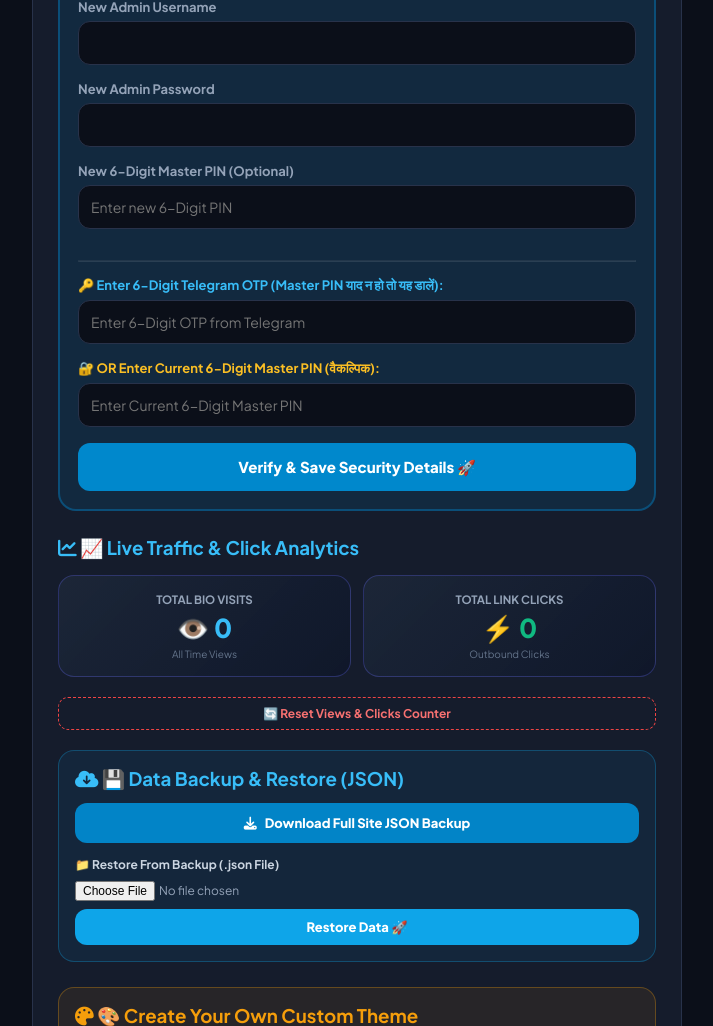
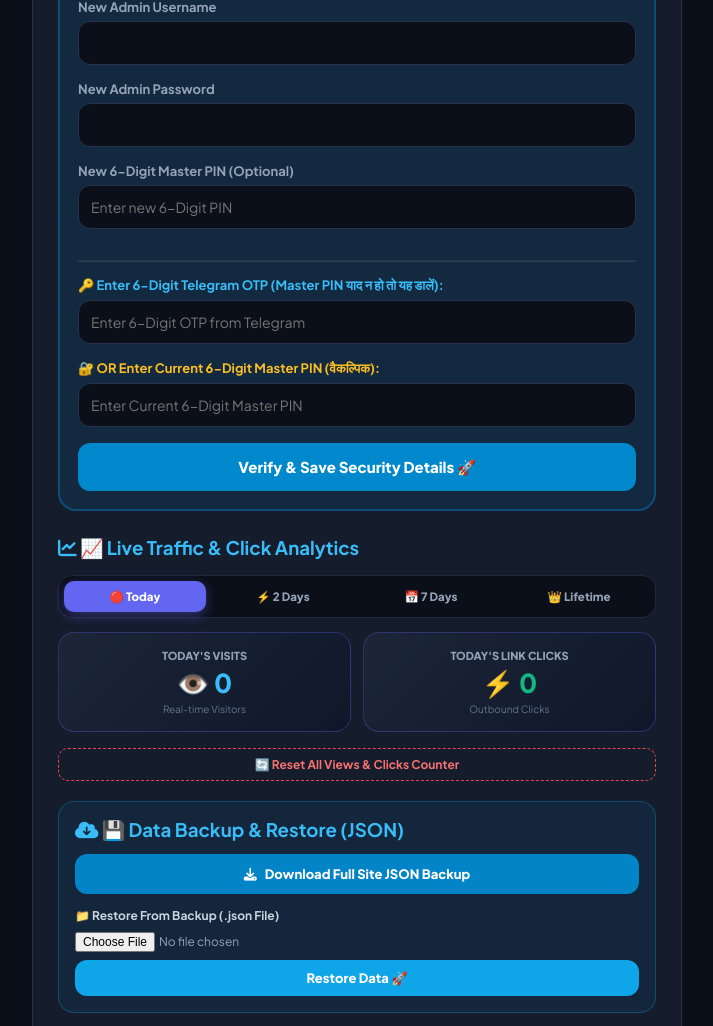
Before and after one commit to MDsahil4070/sahil-links, a Flask app: page /admin/dashboard in a window 1280 px wide. Shown: the part 324-1350 px from the top of the page, without its empty margins (283-996 px from the left). Run offline with Flask 3, Linux system fonts and the light colour scheme; the visitor is signed in with stand-in values (Sample User, id 1).

Commit message:
Added multi-timeframe analytics (Today, 2 Days, 7 Days, Lifetime) with permanent local logging

```diff
--- a/app.py
+++ b/app.py
@@ -5,6 +5,7 @@ import re
 import random
 import urllib.request
 import urllib.parse
+from datetime import datetime, timedelta
 from werkzeug.utils import secure_filename
 
 app = Flask(__name__)
@@ -41,6 +42,8 @@ def load_data():
             "tg_bot_token_2": "",
             "tg_chat_id_2": "",
             "total_views": 0,
+            "views_history": [],
+            "clicks_history": [],
             "title": "Sahil.com 590",
             "tagline": "@sahil.com590_",
             "bio": "🎬 Content Creator & Comedy Skits\n🔥 Connect with me on all official handles!",
@@ -125,11 +128,9 @@ def load_data():
     with open(DATA_FILE, "r", encoding="utf-8") as f:
         data = json.load(f)
         if "admin_pin" not in data: data["admin_pin"] = "590590"
-        if "tg_bot_token" not in data: data["tg_bot_token"] = ""
-        if "tg_chat_id" not in data: data["tg_chat_id"] = ""
-        if "tg_bot_token_2" not in data: data["tg_bot_token_2"] = ""
-        if "tg_chat_id_2" not in data: data["tg_chat_id_2"] = ""
-        if "total_views" not in data: data["total_views"] = 0
+        if "views_history" not in data: data["views_history"] = []
+        if "clicks_history" not in data: data["clicks_history"] = []
+        if "total_views" not in data: data["total_views"] = len(data.get("views_history", []))
         if "animation_style" not in data: data["animation_style"] = "anim-slide-up"
         if "custom_themes" not in data: data["custom_themes"] = []
         if "custom_css" not in data: data["custom_css"] = ""
@@ -138,6 +139,38 @@ def load_data():
 def save_data(data):
     with open(DATA_FILE, "w", encoding="utf-8") as f:
         json.dump(data, f, ensure_ascii=False, indent=4)
+
+def calculate_stats(history_list):
+    now = datetime.now()
+    today_str = now.strftime("%Y-%m-%d")
+    two_days_ago = now - timedelta(days=2)
+    seven_days_ago = now - timedelta(days=7)
+
+    today_count = 0
+    two_days_count = 0
+    seven_days_count = 0
+    lifetime_count = len(history_list)
+
+    for item in history_list:
+        try:
+            item_date = datetime.strptime(item.split("T")[0], "%Y-%m-%d")
+            item_full = datetime.strptime(item, "%Y-%m-%dT%H:%M:%S")
+
+            if item.startswith(today_str):
+                today_count += 1
+            if item_full >= two_days_ago:
+                two_days_count += 1
+            if item_full >= seven_days_ago:
+                seven_days_count += 1
+        except Exception:
+            pass
+
+    return {
+        "today": today_count,
+        "two_days": two_days_count,
+        "seven_days": seven_days_count,
+        "lifetime": lifetime_count
+    }
 
 def send_single_tg_message(token, chat_id, otp_code, bot_name="Telegram Bot"):
     if not token or not chat_id:
@@ -188,7 +221,10 @@ def send_telegram_otp(otp_code, data, bot_choice="auto"):
 @app.route("/")
 def home():
     data = load_data()
-    data["total_views"] = data.get("total_views", 0) + 1
+    now_iso = datetime.now().strftime("%Y-%m-%dT%H:%M:%S")
+    if "views_history" not in data: data["views_history"] = []
+    data["views_history"].append(now_iso)
+    data["total_views"] = len(data["views_history"])
     save_data(data)
 
     total_votes = sum(opt.get("votes", 0) for opt in data["poll"].get("options", []))
@@ -209,10 +245,15 @@ def vote(opt_idx):
 @app.route("/click/<int:index>")
 def track_click(index):
     data = load_data()
+    now_iso = datetime.now().strftime("%Y-%m-%dT%H:%M:%S")
+    if "clicks_history" not in data: data["clicks_history"] = []
+    data["clicks_history"].append(now_iso)
+
     if 0 <= index < len(data["links"]):
         data["links"][index]["clicks"] = data["links"][index].get("clicks", 0) + 1
         save_data(data)
         return redirect(data["links"][index]["url"])
+    save_data(data)
     return redirect(url_for("home"))
 
 @app.route("/send_message", methods=["POST"])
@@ -287,12 +328,20 @@ def admin_dashboard():
     data = load_data()
     msg_status = None
 
-    total_link_clicks = sum(l.get("clicks", 0) for l in data.get("links", []))
+    views_stats = calculate_stats(data.get("views_history", []))
+    clicks_stats = calculate_stats(data.get("clicks_history", []))
+
+    # Fallback to sum of link clicks if history is newly initialized
+    if clicks_stats["lifetime"] == 0:
+        total_l_clicks = sum(l.get("clicks", 0) for l in data.get("links", []))
+        clicks_stats["lifetime"] = total_l_clicks
+        clicks_stats["today"] = total_l_clicks
+        clicks_stats["two_days"] = total_l_clicks
+        clicks_stats["seven_days"] = total_l_clicks
 
     if request.method == "POST":
         action = request.form.get("action")
 
-        # ✏️ EDIT HANDLERS
         if action == "edit_link":
             idx = int(request.form.get("index"))
             if 0 <= idx < len(data["links"]):
@@ -312,7 +361,7 @@ def admin_dashboard():
                     "highlight": highlight
                 }
                 save_data(data)
-                msg_status = f"✅ लिंक '{name}' सफलतापूर्वक अपडेट हो गया!"
+                msg_status = f"✅ लिंक '{name}' अपडेट हो गया!"
 
         elif action == "edit_gear":
             idx = int(request.form.get("index"))
@@ -410,10 +459,14 @@ def admin_dashboard():
                         msg_status = "❌ अमान्य JSON फाइल!"
 
         elif action == "reset_analytics":
+            data["views_history"] = []
+            data["clicks_history"] = []
             data["total_views"] = 0
             for l in data.get("links", []):
                 l["clicks"] = 0
             save_data(data)
+            views_stats = calculate_stats([])
+            clicks_stats = calculate_stats([])
             msg_status = "✅ एनालिटिक्स डेटा रीसेट हो गया!"
 
         elif action == "create_custom_theme":
@@ -622,9 +675,9 @@ def admin_dashboard():
             data["messages"] = []
             save_data(data)
 
-        return render_template("admin.html", logged_in=True, data=data, total_link_clicks=total_link_clicks, msg_status=msg_status)
+        return render_template("admin.html", logged_in=True, data=data, views_stats=views_stats, clicks_stats=clicks_stats, msg_status=msg_status)
 
-    return render_template("admin.html", logged_in=True, data=data, total_link_clicks=total_link_clicks)
+    return render_template("admin.html", logged_in=True, data=data, views_stats=views_stats, clicks_stats=clicks_stats)
 
 @app.route("/logout")
 def logout():
--- a/templates/admin.html
+++ b/templates/admin.html
@@ -3,7 +3,7 @@
 <head>
     <meta charset="UTF-8">
     <meta name="viewport" content="width=device-width, initial-scale=1.0">
-    <title>Master Admin Control | Edit & Security</title>
+    <title>Master Admin Control | Traffic Analytics & Security</title>
     <link href="https://fonts.googleapis.com/css2?family=Plus+Jakarta+Sans:wght@400;600;700;800&display=swap" rel="stylesheet">
     <link rel="stylesheet" href="https://cdnjs.cloudflare.com/ajax/libs/font-awesome/6.5.1/css/all.min.css">
     <style>
@@ -15,10 +15,15 @@
         input[type="text"], input[type="password"], input[type="datetime-local"], textarea, select { width: 100%; padding: 12px; margin-bottom: 16px; background: #0b0f19; border: 1px solid #28324a; color: #fff; border-radius: 12px; font-size: 14px; }
         .file-box { background: #1e293b; border: 2px dashed #6366f1; padding: 14px; border-radius: 12px; margin-bottom: 16px; text-align: center; }
 
-        .analytics-grid { display: grid; grid-template-columns: repeat(2, 1fr); gap: 12px; margin-bottom: 20px; }
+        /* 📊 TIME FILTER TABS */
+        .time-tabs { display: flex; gap: 6px; background: #0b0f19; padding: 5px; border-radius: 14px; margin-bottom: 14px; border: 1px solid #1e293b; }
+        .time-tab-btn { flex: 1; padding: 8px 4px; background: transparent; border: none; color: #94a3b8; font-size: 11.5px; font-weight: 800; border-radius: 10px; cursor: pointer; transition: 0.2s; text-align: center; }
+        .time-tab-btn.active { background: #6366f1; color: #fff; box-shadow: 0 4px 12px rgba(99, 102, 241, 0.4); }
+
+        .analytics-grid { display: grid; grid-template-columns: repeat(2, 1fr); gap: 12px; margin-bottom: 16px; }
         .stat-card { background: linear-gradient(135deg, rgba(30, 41, 59, 0.8), rgba(15, 23, 42, 0.9)); border: 1px solid rgba(99, 102, 241, 0.3); padding: 16px; border-radius: 16px; text-align: center; }
         .stat-number { font-size: 26px; font-weight: 900; color: #38bdf8; margin: 4px 0; }
-        .stat-label { font-size: 11.5px; font-weight: 700; color: #94a3b8; text-transform: uppercase; }
+        .stat-label { font-size: 11px; font-weight: 800; color: #94a3b8; text-transform: uppercase; }
 
         .btn-backup { display: flex; align-items: center; justify-content: center; gap: 8px; padding: 12px; background: #0284c7; color: #fff; font-weight: 800; border-radius: 12px; text-decoration: none; font-size: 13px; text-align: center; }
 
@@ -159,25 +164,33 @@
                 </form>
             </div>
 
-            <!-- 📈 REAL-TIME TRAFFIC & ANALYTICS -->
+            <!-- 📈 ADVANCED TRAFFIC & CLICK ANALYTICS (TODAY / 2 DAYS / 7 DAYS / LIFETIME) -->
             <h3 style="color: #38bdf8;"><i class="fa-solid fa-chart-line"></i> 📈 Live Traffic & Click Analytics</h3>
+
+            <div class="time-tabs">
+                <button type="button" class="time-tab-btn active" onclick="switchTab('today', this)">🔴 Today</button>
+                <button type="button" class="time-tab-btn" onclick="switchTab('two_days', this)">⚡ 2 Days</button>
+                <button type="button" class="time-tab-btn" onclick="switchTab('seven_days', this)">📅 7 Days</button>
+                <button type="button" class="time-tab-btn" onclick="switchTab('lifetime', this)">👑 Lifetime</button>
+            </div>
+
             <div class="analytics-grid">
                 <div class="stat-card">
-                    <div class="stat-label">Total Bio Visits</div>
-                    <div class="stat-number">👁️ {{ data.total_views|default(0) }}</div>
-                    <div style="font-size: 10px; color: #64748b;">All Time Views</div>
+                    <div class="stat-label" id="views-label">Today's Visits</div>
+                    <div class="stat-number" id="views-value">👁️ {{ views_stats.today|default(0) }}</div>
+                    <div style="font-size: 10px; color: #64748b;" id="views-sub">Real-time Visitors</div>
                 </div>
                 <div class="stat-card">
-                    <div class="stat-label">Total Link Clicks</div>
-                    <div class="stat-number" style="color: #10b981;">⚡ {{ total_link_clicks|default(0) }}</div>
-                    <div style="font-size: 10px; color: #64748b;">Outbound Clicks</div>
+                    <div class="stat-label" id="clicks-label">Today's Link Clicks</div>
+                    <div class="stat-number" style="color: #10b981;" id="clicks-value">⚡ {{ clicks_stats.today|default(0) }}</div>
+                    <div style="font-size: 10px; color: #64748b;" id="clicks-sub">Outbound Clicks</div>
                 </div>
             </div>
 
             <form method="POST" action="/admin/dashboard" style="margin-bottom: 20px;">
                 <input type="hidden" name="action" value="reset_analytics">
                 <button type="submit" style="background: transparent; border: 1px dashed #ef4444; color: #f87171; width: 100%; padding: 8px; border-radius: 10px; font-size: 12px; font-weight: 700; cursor: pointer;">
-                    🔄 Reset Views & Clicks Counter
+                    🔄 Reset All Views & Clicks Counter
                 </button>
             </form>
 
@@ -302,7 +315,6 @@
                             </form>
                         </div>
                     </div>
-                    <!-- Inline Edit Form -->
                     <div id="m-edit-{{ loop.index0 }}" class="edit-collapse">
                         <form method="POST" action="/admin/dashboard" style="margin:0;">
                             <input type="hidden" name="action" value="edit_milestone">
@@ -362,7 +374,6 @@
                             </form>
                         </div>
                     </div>
-                    <!-- Inline Edit Form -->
                     <div id="g-edit-{{ loop.index0 }}" class="edit-collapse">
                         <form method="POST" action="/admin/dashboard" enctype="multipart/form-data" style="margin:0;">
                             <input type="hidden" name="action" value="edit_gallery_photo">
@@ -515,7 +526,6 @@
                             </form>
                         </div>
                     </div>
-                    <!-- Inline Edit Form -->
                     <div id="rev-edit-{{ loop.index0 }}" class="edit-collapse">
                         <form method="POST" action="/admin/dashboard" style="margin:0;">
                             <input type="hidden" name="action" value="edit_review">
@@ -586,7 +596,6 @@
                             </form>
                         </div>
                     </div>
-                    <!-- Inline Edit Form -->
                     <div id="faq-edit-{{ loop.index0 }}" class="edit-collapse">
                         <form method="POST" action="/admin/dashboard" style="margin:0;">
                             <input type="hidden" name="action" value="edit_faq">
@@ -634,7 +643,6 @@
                         </form>
                     </div>
                 </div>
-                <!-- Inline Edit Form -->
                 <div id="link-edit-{{ loop.index0 }}" class="edit-collapse">
                     <form method="POST" action="/admin/dashboard" style="margin:0;">
                         <input type="hidden" name="action" value="edit_link">
@@ -714,7 +722,6 @@
                             </form>
                         </div>
                     </div>
-                    <!-- Inline Edit Form -->
                     <div id="gear-edit-{{ loop.index0 }}" class="edit-collapse">
                         <form method="POST" action="/admin/dashboard" style="margin:0;">
                             <input type="hidden" name="action" value="edit_gear">
@@ -782,6 +789,52 @@
     </div>
 
     <script>
+        // Real-time dynamic stats data from backend
+        const statsData = {
+            today: {
+                views: "{{ views_stats.today|default(0) }}",
+                clicks: "{{ clicks_stats.today|default(0) }}",
+                vLabel: "Today's Visits",
+                cLabel: "Today's Link Clicks",
+                sub: "Real-time Today"
+            },
+            two_days: {
+                views: "{{ views_stats.two_days|default(0) }}",
+                clicks: "{{ clicks_stats.two_days|default(0) }}",
+                vLabel: "Last 2 Days Visits",
+                cLabel: "Last 2 Days Clicks",
+                sub: "Past 48 Hours"
+            },
+            seven_days: {
+                views: "{{ views_stats.seven_days|default(0) }}",
+                clicks: "{{ clicks_stats.seven_days|default(0) }}",
+                vLabel: "Last 7 Days Visits",
+                cLabel: "Last 7 Days Clicks",
+                sub: "Past 7 Days"
+            },
+            lifetime: {
+                views: "{{ views_stats.lifetime|default(0) }}",
+                clicks: "{{ clicks_stats.lifetime|default(0) }}",
+                vLabel: "Lifetime Bio Visits",
+                cLabel: "Lifetime Link Clicks",
+                sub: "All Time Total"
+            }
+        };
+
+        function switchTab(timeframe, btn) {
+            document.querySelectorAll('.time-tab-btn').forEach(b => b.classList.remove('active'));
+            btn.classList.add('active');
+
+            const item = statsData[timeframe];
+            document.getElementById('views-label').innerText = item.vLabel;
+            document.getElementById('views-value').innerText = "👁️ " + item.views;
+            document.getElementById('views-sub').innerText = item.sub;
+
+            document.getElementById('clicks-label').innerText = item.cLabel;
+            document.getElementById('clicks-value').innerText = "⚡ " + item.clicks;
+            document.getElementById('clicks-sub').innerText = item.sub;
+        }
+
         function toggleEdit(id) {
             const el = document.getElementById(id);
             if (el.style.display === 'block') {
```
